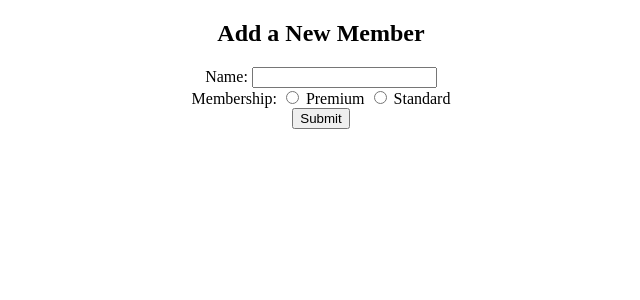
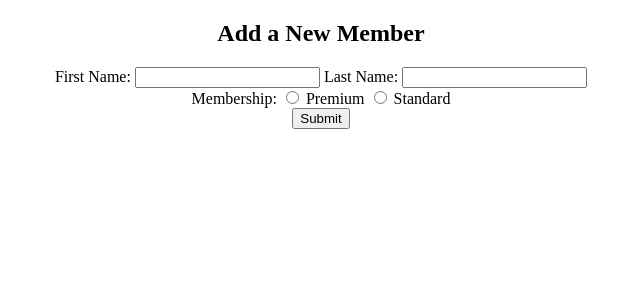
Before and after one commit to DerekBracken/gym_project, a Flask app: page /members/new in a window 1280 px wide. Shown: the part 98-398 px from the top of the page, without its empty margins (319-959 px from the left). Run offline with Flask 2, Linux system fonts and the light colour scheme.

Commit message:
Changed member to have first and last name

```diff
--- a/gym_app/console.py
+++ b/gym_app/console.py
@@ -18,11 +18,11 @@ session_repo.save(session2)
 session3 = Session("Weights", "Group weight session", "12:00", "Thursday", 10)
 session_repo.save(session3)
 
-member1 = Member("Cathal Wilson", True)
+member1 = Member("Cathal", "Wilson", True)
 member_repo.save(member1)
-member2 = Member("Derek Bracken", False)
+member2 = Member("Derek", "Bracken", False)
 member_repo.save(member2)
-member3 = Member("Sean Hollywood", False)
+member3 = Member("Sean", "Hollywood", False)
 member_repo.save(member3)
 
 booking1 = Booking(member1, session1)
--- a/gym_app/controllers/member_controller.py
+++ b/gym_app/controllers/member_controller.py
@@ -21,9 +21,10 @@ def new_member():
 # CREATE
 @members_blueprint.route("/members", methods=["POST"])
 def create_member():
-    name = request.form["name"]
+    first_name = request.form["first_name"]
+    last_name = request.form["last_name"]
     premium = request.form['membership']
-    new_member = Member(name, premium)
+    new_member = Member(first_name, last_name, premium)
     member_repo.save(new_member)
     return redirect("/members")
 
@@ -38,9 +39,10 @@ def edit_member(id):
 # UPDATE
 @members_blueprint.route("/members/<id>", methods=["POST"])
 def update_member(id):
-    name = request.form["name"]
+    first_name = request.form["first_name"]
+    last_name = request.form["last_name"]
     premium = request.form['membership']
-    member = Member(name, premium, id)
+    member = Member(first_name, last_name, premium, id)
     member_repo.update(member)
     return redirect("/members")
 
--- a/gym_app/db/gym_manager.sql
+++ b/gym_app/db/gym_manager.sql
@@ -4,7 +4,8 @@ DROP TABLE members;
 
 CREATE TABLE members (
     id SERIAL PRIMARY KEY,
-    name VARCHAR(255),
+    first_name VARCHAR(255),
+    last_name VARCHAR(255),
     premium BOOLEAN
 );
 
--- a/gym_app/models/member.py
+++ b/gym_app/models/member.py
@@ -1,6 +1,7 @@
 class Member:
 
-    def __init__(self, name, premium=False, id=None):
-        self.name = name
+    def __init__(self, first_name, last_name, premium=False, id=None):
+        self.first_name = first_name
+        self.last_name = last_name
         self.premium = premium
         self.id = id
--- a/gym_app/templates/members/edit.html
+++ b/gym_app/templates/members/edit.html
@@ -5,8 +5,10 @@
 
 <form action="/members/{{ member.id }}" method="POST">
     <div>
-        <label for="name">Name:</label>
-        <input type="text" id="name" name="name" value="{{ member.name }}">
+        <label for="first_name">First Name:</label>
+        <input type="text" id="first_name" name="first_name" value="{{ member.first_name }}">
+        <label for="last_name">Last Name:</label>
+        <input type="text" id="last_name" name="last_name" value="{{ member.last_name }}">
     </div>
     <div>
         <label for="membership">Membership:</label>
--- a/gym_app/templates/members/index.html
+++ b/gym_app/templates/members/index.html
@@ -7,7 +7,7 @@
 
 <section>
     <p>Name :</p>
-    <a href="/members/{{ member.id}}/edit">{{ member.name }}</a>
+    <a href="/members/{{ member.id}}/edit">{{ member.first_name }}{{member.last_name}}</a>
     <p>Membership :</p>
     {% if member.premium %}
         <p>Premium</p>
--- a/gym_app/templates/members/new.html
+++ b/gym_app/templates/members/new.html
@@ -5,8 +5,10 @@
 
 <form action="/members" method="POST">
     <div>
-        <label for="name">Name:</label>
-        <input type="text" id="name" name="name">
+        <label for="first_name">First Name:</label>
+        <input type="text" id="first_name" name="first_name">
+        <label for="last_name">Last Name:</label>
+        <input type="text" id="last_name" name="last_name">
     </div>
     <div>
         <label for="membership">Membership:</label>
```
Also changed, not shown: gym_app/repositories/member_repository.py (+6 -6 lines).
